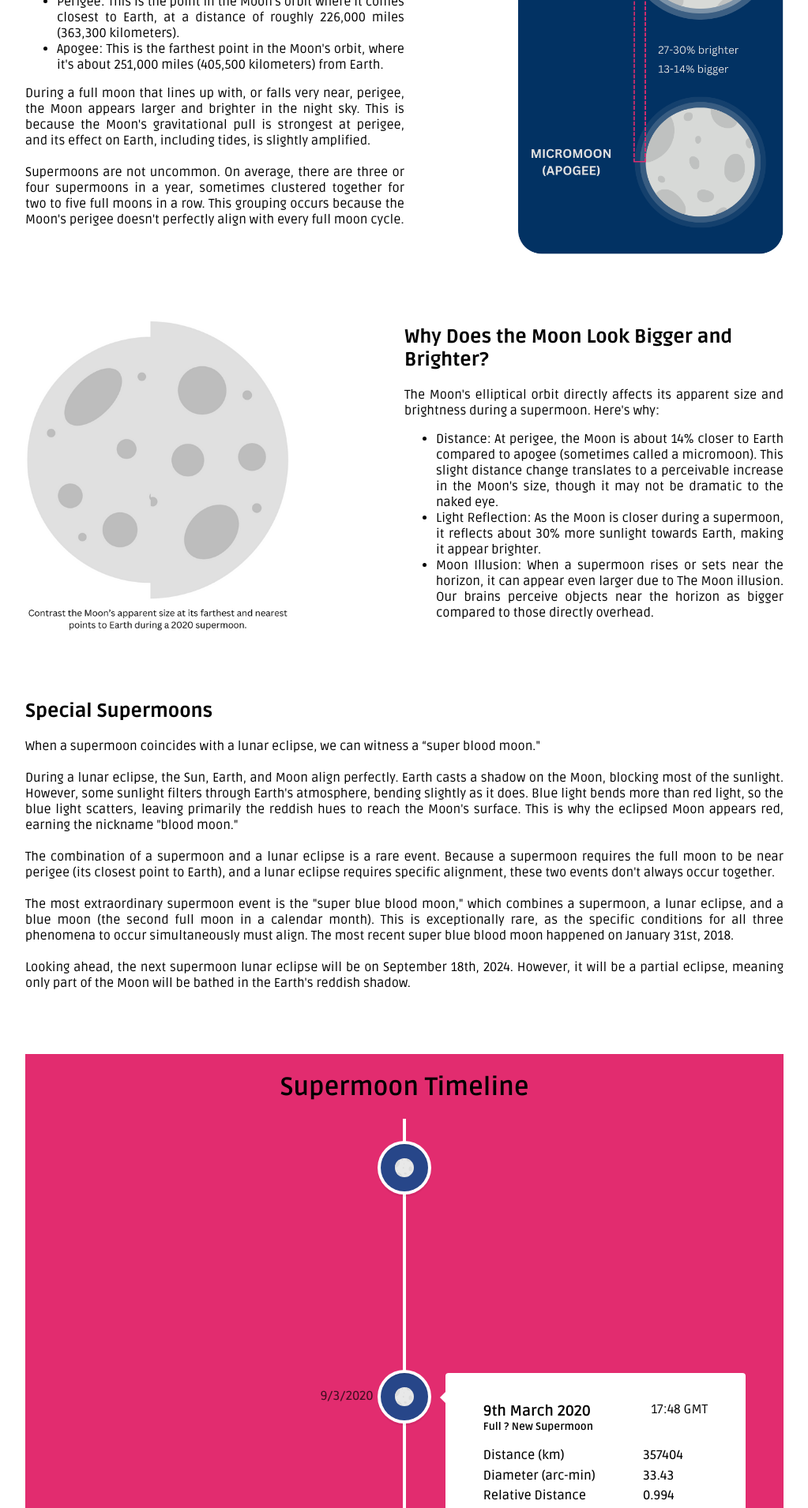
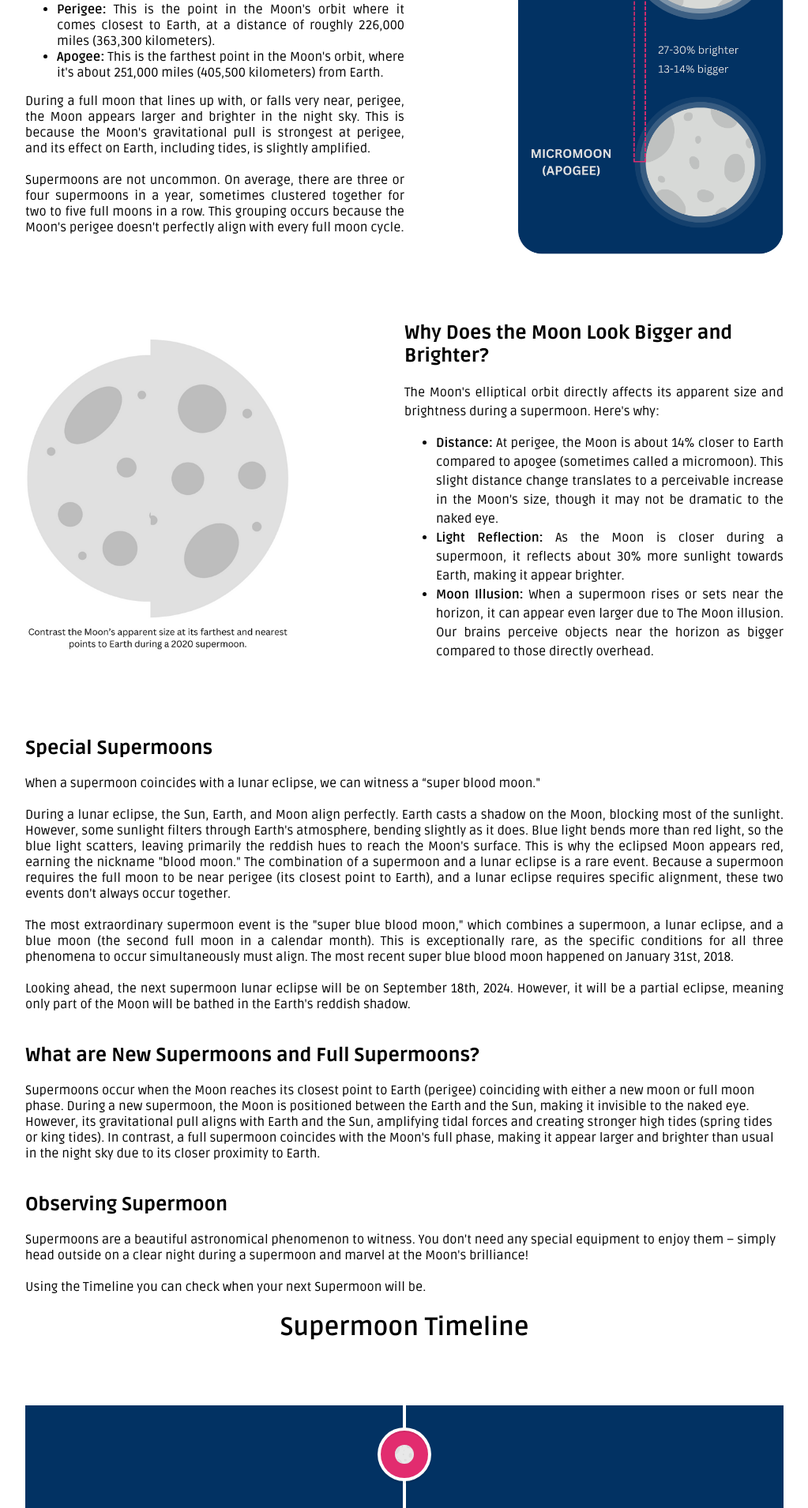
Before and after one commit to amandamcg1/apod, a React (Create React App) app: page /supermoon in a window 1280 px wide. Shown: the part 880-2790 px from the top of the page at 79% size, without its empty margins (128-1151 px from the left). Built offline with nearby package versions, Linux system fonts and the light colour scheme; the HTML template or start-up script is replaced by a standard one; a web font is replaced by a local one.

Commit message:
Supermoon proofread

```diff
--- a/public/index.html
+++ b/public/index.html
@@ -29,7 +29,7 @@
       work correctly both with client-side routing and a non-root public URL.
       Learn how to configure a non-root public URL by running `npm run build`.
     -->
-    <title>React App</title>
+    <title>Green Flash and Supermoon</title>
   </head>
   <body>
     <noscript>You need to enable JavaScript to run this app.</noscript>
--- a/src/components/Homepage.js
+++ b/src/components/Homepage.js
@@ -37,7 +37,7 @@ function Homepage() {
 
         </div>
         <div className='title'>
-          Green Flash and Super Moon
+          Green Flash and Supermoon
         </div>
         <div className='welcome'>
           This website explores the Green Flash phenomenon, a rare optical illusion that can occur during a Super Moon. For a fleeting moment, a vibrant green flash appears at the moon's edge, leaving observers awestruck. Delve into the science behind this captivating event, explaining how the Earth's atmosphere bends light, creating the illusion. We'll also explore the factors that influence the Green Flash's rarity and how these conditions might align with a Super Moon.
--- a/src/components/Supermoon.js
+++ b/src/components/Supermoon.js
@@ -76,7 +76,7 @@ const Supermoon = () => {
   const supermoonArray = buildCard()
 
   let iconStyle = {
-    background: '#274689',
+    background: '#e22c6f',
   }
 
   return (
@@ -99,7 +99,7 @@ const Supermoon = () => {
             <div className='supermoon-intro-text'>
               Have you ever gazed up at a full moon and marveled
               at its size and brilliance? Sometimes, the moon
-              appears larger and brighter than usual. These
+              appears slightly larger and brighter than usual. These
               impressive lunar displays are called supermoons.
               <br/><br/>
               Supermoons are a regular part of the Moon's orbit
@@ -121,16 +121,17 @@ const Supermoon = () => {
               Moon's orbit around Earth. Unlike a perfect circle,
               the Moon's orbit is elliptical. This means the
               Moon's distance from Earth varies throughout its
-              29.5-day lunar cycle. There are two key points in
-              this orbit: perigee and apogee.
+              29.5-day lunar cycle.
+              <br/><br/>
+              There are two key points in this orbit: perigee and apogee.
               <ul>
                 <li>
-                  Perigee: This is the point in the Moon's orbit
+                  <b>Perigee:</b> This is the point in the Moon's orbit
                   where it comes closest to Earth, at a distance
                   of roughly 226,000 miles (363,300 kilometers).
                 </li>
                 <li>
-                  Apogee: This is the farthest point in the Moon's
+                  <b>Apogee:</b> This is the farthest point in the Moon's
                   orbit, where it's about 251,000 miles
                   (405,500 kilometers) from Earth.
                 </li>
@@ -162,13 +163,13 @@ const Supermoon = () => {
           </div>
           <div className='supermoon-bigger-and-brighter-content'>
             <div className='supermoon-heading supermoon-bigger-and-brighter-heading'>Why Does the Moon Look Bigger and Brighter?</div>
-            <div className='supermoon-bigger-and-brighter-text'>
+            <div className='supermoon-bigger-and-brighter-text' style={{lineHeight: '1.5'}}>
               The Moon's elliptical orbit directly affects its
               apparent size and brightness during a supermoon.
               Here's why:
               <ul>
                 <li>
-                  Distance: At perigee, the Moon is about 14%
+                  <b>Distance:</b> At perigee, the Moon is about 14%
                   closer to Earth compared to apogee (sometimes
                   called a micromoon). This slight distance
                   change translates to a perceivable increase in
@@ -176,13 +177,13 @@ const Supermoon = () => {
                   to the naked eye.
                 </li>
                 <li>
-                  Light Reflection: As the Moon is closer during
+                  <b>Light Reflection:</b> As the Moon is closer during
                   a supermoon, it reflects about 30% more
                   sunlight towards Earth, making it appear
                   brighter.
                 </li>
                 <li>
-                  Moon Illusion: When a supermoon rises or sets
+                  <b>Moon Illusion:</b> When a supermoon rises or sets
                   near the horizon, it can appear even larger due
                   to The Moon illusion. Our brains perceive
                   objects near the horizon as bigger compared to
@@ -207,7 +208,6 @@ const Supermoon = () => {
           light scatters, leaving primarily the reddish hues to
           reach the Moon's surface. This is why the eclipsed Moon
           appears red, earning the nickname "blood moon."
-          <br/><br/>
           The combination of a supermoon and a lunar eclipse is a
           rare event. Because a supermoon requires the full moon
           to be near perigee (its closest point to Earth), and a
@@ -228,11 +228,23 @@ const Supermoon = () => {
           in the Earth's reddish shadow.
           </div>
         </div>
+        <div className='supermoon-heading' style={{paddingTop: '40px'}}>What are New Supermoons and Full Supermoons?
+</div>
+        <div>
+        Supermoons occur when the Moon reaches its closest point to Earth (perigee) coinciding with either a new moon or full moon phase. During a new supermoon, the Moon is positioned between the Earth and the Sun, making it invisible to the naked eye. However, its gravitational pull aligns with Earth and the Sun, amplifying tidal forces and creating stronger high tides (spring tides or king tides).
+In contrast, a full supermoon coincides with the Moon's full phase, making it appear larger and brighter than usual in the night sky due to its closer proximity to Earth.
+        </div>
+
+        <div className='supermoon-heading' style={{paddingTop: '40px'}}>Observing Supermoon</div>
+        <div>
+          Supermoons are a beautiful astronomical phenomenon to witness. You don't need any special equipment to enjoy them – simply head outside on a clear night during a supermoon and marvel at the Moon's brilliance!
+          <br/><br/>
+          Using the Timeline you can check when your next Supermoon will be.
+        </div>
 
 
-
-        <div className='timeline-container' style={{ backgroundColor: '#E22C6F', overflowY: 'auto', height: '900px', marginBottom: '100px' }}>
-          <h1 className='timeline-title'>Supermoon Timeline</h1>
+        <h1 className='timeline-title'>Supermoon Timeline</h1>
+        <div className='timeline-container' style={{ backgroundColor: '#023263', overflowY: 'auto', height: '900px', marginBottom: '100px' }}>
           <VerticalTimeline>
             {supermoonArray.map(element => {
               return (
```
